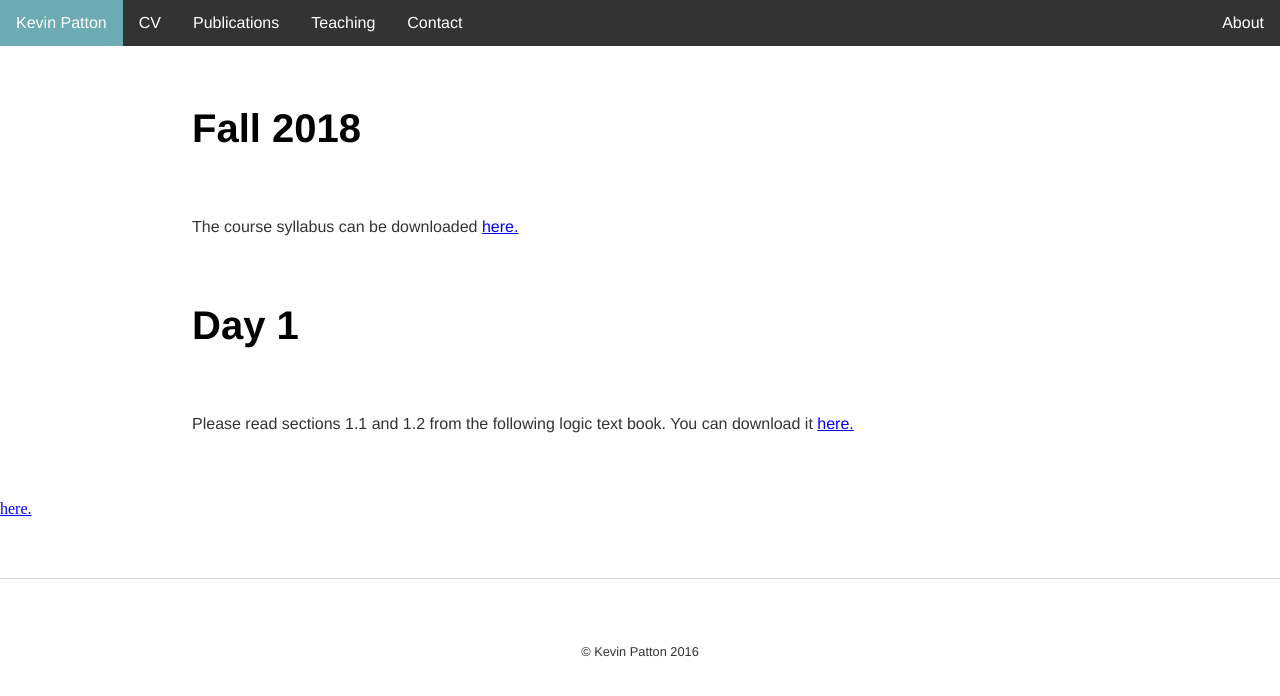
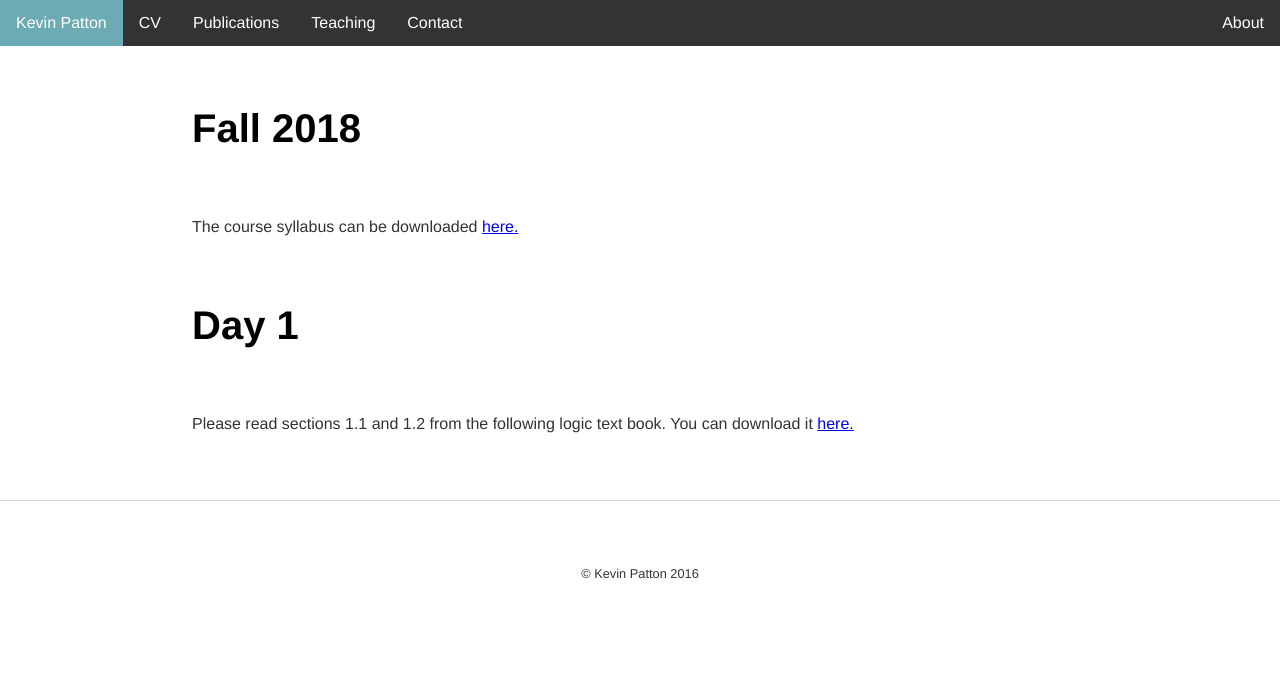
Before and after one commit to kevinjpatton/kevinjpatton.github.io, a Jekyll site: the page built from teaching/phil1020/index.html, in a window 1280 px wide. Shown: the top 696 px of the page. Built offline with Jekyll 4.4.1, drawn with Linux system fonts in a browser that asks for light colours; Markdown is read by kramdown in place of the engine named in the settings.

Commit message:
Update index.html

```diff
--- a/teaching/phil1020/index.html
+++ b/teaching/phil1020/index.html
@@ -6,4 +6,4 @@ title: Philosophy 1020 - Kevin Patton
 <p>The course syllabus can be downloaded <a href=/teaching/phil_110/Phil110_Syllabus.pdf.pdf target="_blank">here.</a></p>
 
 <h1>Day 1</h1>
-<p> Please read sections 1.1 and 1.2 from the following logic text book.  You can download it <a href=/teaching/phil_110/Phil110_Textbook.pdf.pdf target="_blank">here.</a></p><a href=/teaching/phil_110/Phil110_Textbook.pdf.pdf target="_blank">here.</a></p>
+<p> Please read sections 1.1 and 1.2 from the following logic text book.  You can download it <a href=/teaching/phil_110/Phil110_Textbook.pdf target="_blank">here.</a></p>
```
